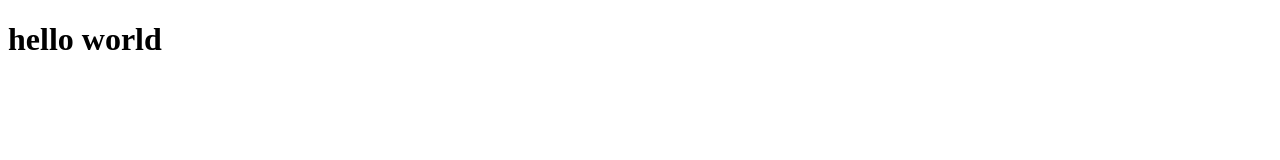
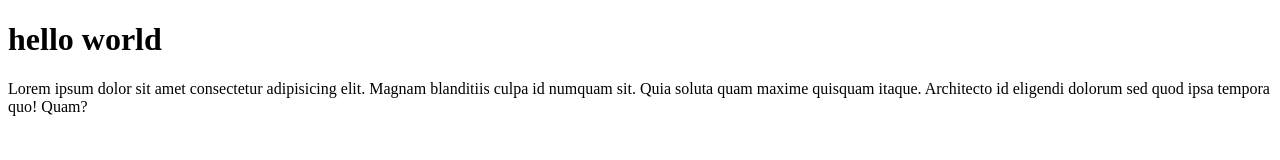
Before and after one commit to muhamadyahya2621/git-test, a plain HTML site: page index.html in a window 1280 px wide. Drawn offline with Linux system fonts and the light colour scheme.

Commit message:
memodifikasi parafrag

```diff
--- a/index.html
+++ b/index.html
@@ -8,5 +8,6 @@
 </head>
 <body>
     <h1>hello world</h1>
+    Lorem ipsum dolor sit amet consectetur adipisicing elit. Magnam blanditiis culpa id numquam sit. Quia soluta quam maxime quisquam itaque. Architecto id eligendi dolorum sed quod ipsa tempora quo! Quam?
 </body>
 </html>
```
